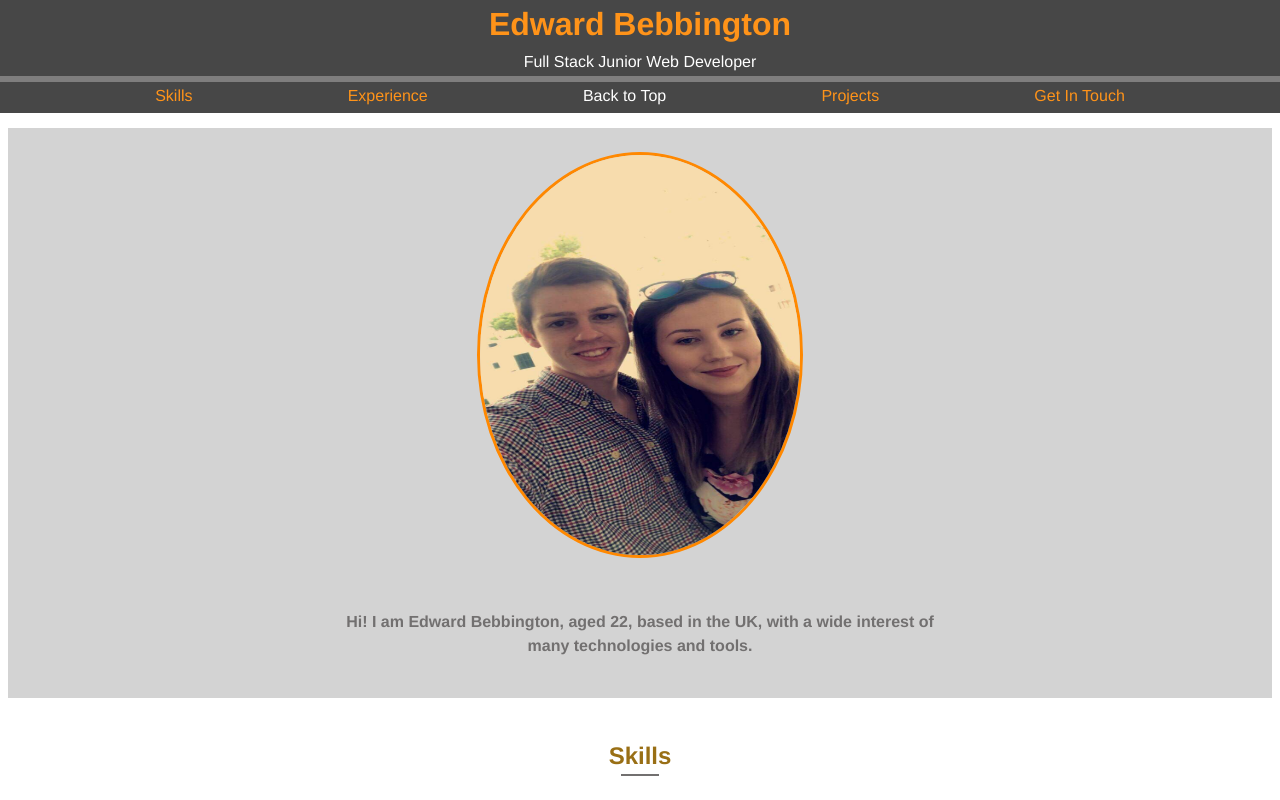
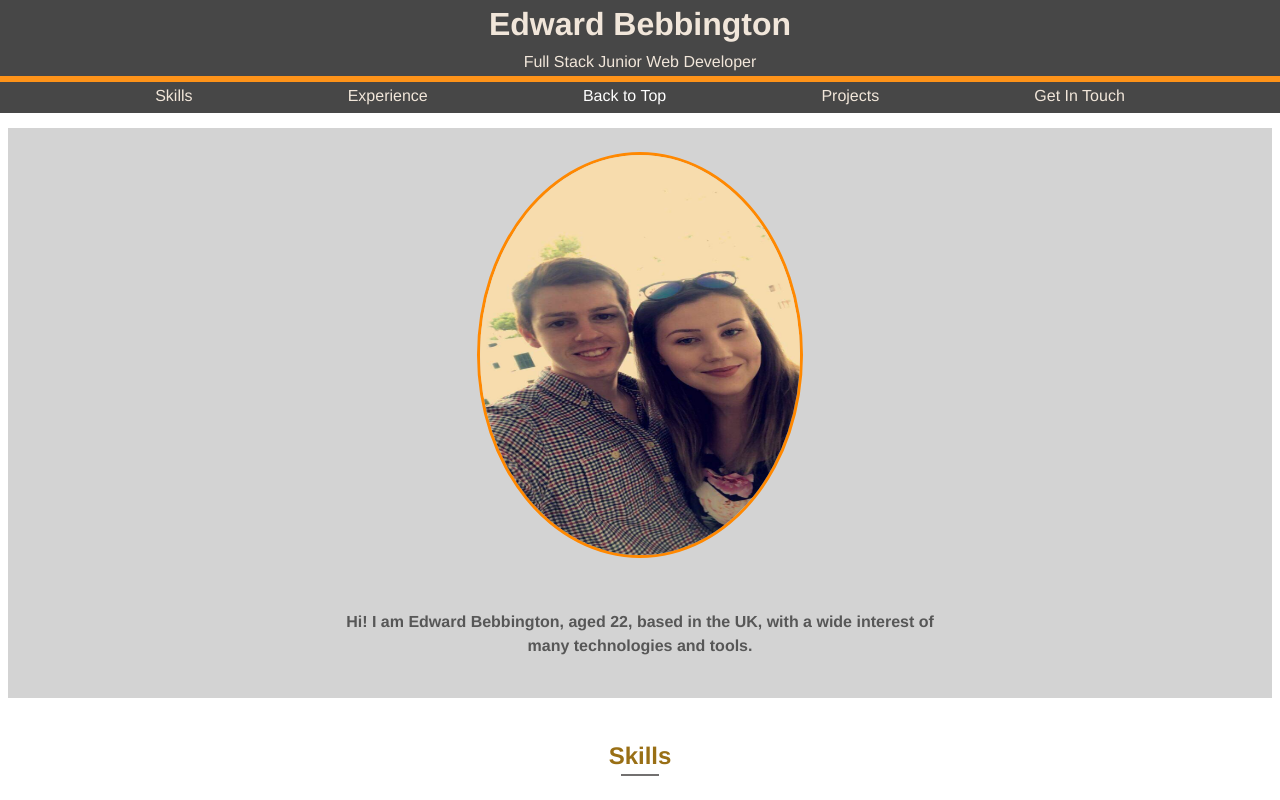
Before and after one commit to ebebbington/ebebbington, a plain HTML site: page index.html in a window 1280 px wide. Shown: the top 800 px of the page. Drawn offline with Linux system fonts and the light colour scheme.

Commit message:
fix web access issues

```diff
--- a/public/css/index.css
+++ b/public/css/index.css
@@ -2,7 +2,8 @@
 :root {
     --main-fg-colour-for-white-bg: #996F15;
     --main-fg-colour-for-grey-bg: #705110;
-
+    --main-fg-colour-for-dark-bg: #F0E4D6;
+    --sub-fg-colour-for-grey-bg: #575757;
     --main-fg-colour: rgb(255, 136, 0);
     --main-bg-colour: #333;
     --sub-fg-colour: white;
@@ -195,7 +196,7 @@ header {
 }
 /* Name inside the header */
 header > h1#header-name {
-        color: var(--main-fg-colour);
+        color: var(--main-fg-colour-for-dark-bg);
         font-size: 2em;
         font-weight: 600;
         margin-top: 0.2em;
@@ -203,10 +204,13 @@ header > h1#header-name {
 }
 /* Job title inside the header */
 header > p#header-title {
-    color: var(--sub-fg-colour);
+    color: var(--main-fg-colour-for-dark-bg);
     font-size: 1em;
     font-weight: 500;
     margin-bottom: -0.2em;
+}
+header > .line-break {
+    color: var(--main-fg-colour)
 }
 /* Whole quick link block in the header */
 header > div#hyperlinks {
@@ -217,7 +221,7 @@ header > div#hyperlinks {
 }
 /* Each quick link in the header */
 header a {
-    color: var(--main-fg-colour);
+    color: var(--main-fg-colour-for-dark-bg);
     text-decoration: none;
 }
 /* Re colour the back-to-top link */
@@ -273,7 +277,7 @@ header > #scroll-bar {
     margin-top: 3em;
     font-weight: 500;
     max-width: 50%;
-    color: var(--sub-bg-colour);
+    color: var(--sub-fg-colour-for-grey-bg);
     line-height: 1.5em;
 }
 
@@ -361,7 +365,7 @@ header > #scroll-bar {
 }
 /* Re colour the titles */
 #experience .job-title, #experience .employer-name {
-    color: #575757;
+    color: var(--sub-fg-colour-for-grey-bg);
 }
 /* Design the vertical line to space the list of experiences */
 #experience .thick-vertical-line {
```
